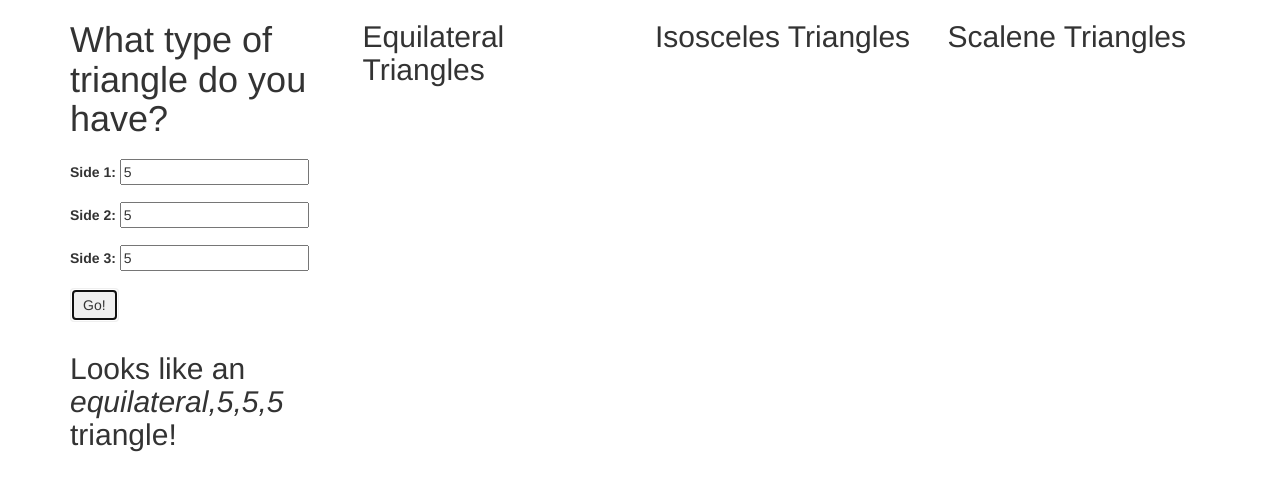
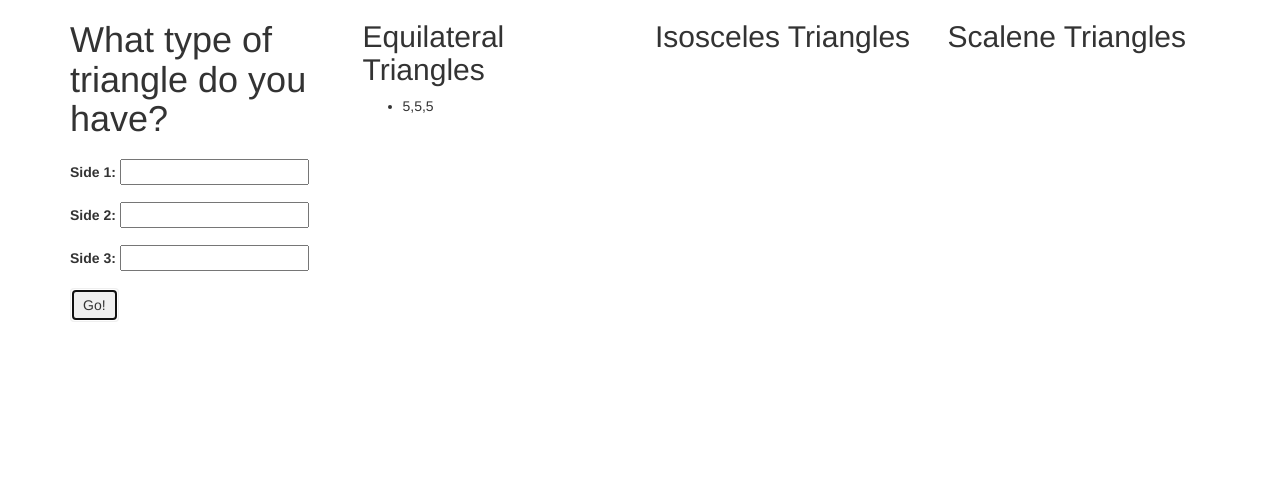
Before and after one commit to peerend/triangleChecker, a plain HTML site: page index.html in a window 1280 px wide. Both pictures are taken after typing "5", "5", "5" into the empty fields and a click on the button "Go!". Drawn offline with Linux system fonts and the light colour scheme.

Commit message:
Webpage functioning, but not styled

```diff
--- a/index.html
+++ b/index.html
@@ -28,12 +28,6 @@
             </div>
             <button type="submit" class="btn"> Go! </button>
           </form>
-
-          <div id="result">
-            <h2>
-              <p>Looks like <span id="grammar"></span> <span id="classification"></span> triangle!</p>
-            </h2>
-          </div>
         </div>
         <div class="col-md-3">
           <h2> Equilateral Triangles </h2>
--- a/js/scripts.js
+++ b/js/scripts.js
@@ -27,17 +27,6 @@ function triangleTracker(side1, side2, side3){
 
   return [triangle.triangleType(), [triangle.shortSide, triangle.longSide, triangle.hypotenuse]];
 };
-//   else if (shortSide === longSide && longSide === hypotenuse){
-//     triangle = {"equilateral": sortedSides};
-//     console.log(triangle);
-//     return(triangle);
-//   }else if (shortSide === longSide){
-//     triangle = {"isosceles": sortedSides};
-//     return(triangle);
-//   }else
-//     triangle = {"scalene": sortedSides};
-//     return(triangle);
-// };
 
 $(document).ready(function(){
   $("form.user_input").submit(function(event){
@@ -45,14 +34,21 @@ $(document).ready(function(){
      var side2 = parseInt($("#side2").val());
      var side3 = parseInt($("#side3").val());
      var output = triangleTracker(side1, side2, side3);
+    console.log(output[0]);
+    if (output[0] === 'equilateral'){
+      $("#equilateral").append("<li>" + output[1] + "</li>");
+    } else if (output[0] === 'isosceles'){
+        $("#isosceles").append("<li>" + output[1] + "</li>");
+    } else if (output[0] === 'scalene'){
+        $("#scalene").append("<li>" + output[1] + "</li>");
+    } else {
+        alert(output);
+    }
+    $("input#side1").val("");
+    $("input#side2").val("");
+    $("input#side3").val("");
 
-    if (output === "scalene")
-        $("#grammar").text("a")
-    else
-        $("#grammar").text("an")
-
-    $("#classification").text(output);
-    $("#result").show();
+    console.log(output);
     event.preventDefault();
   });
 });
```
